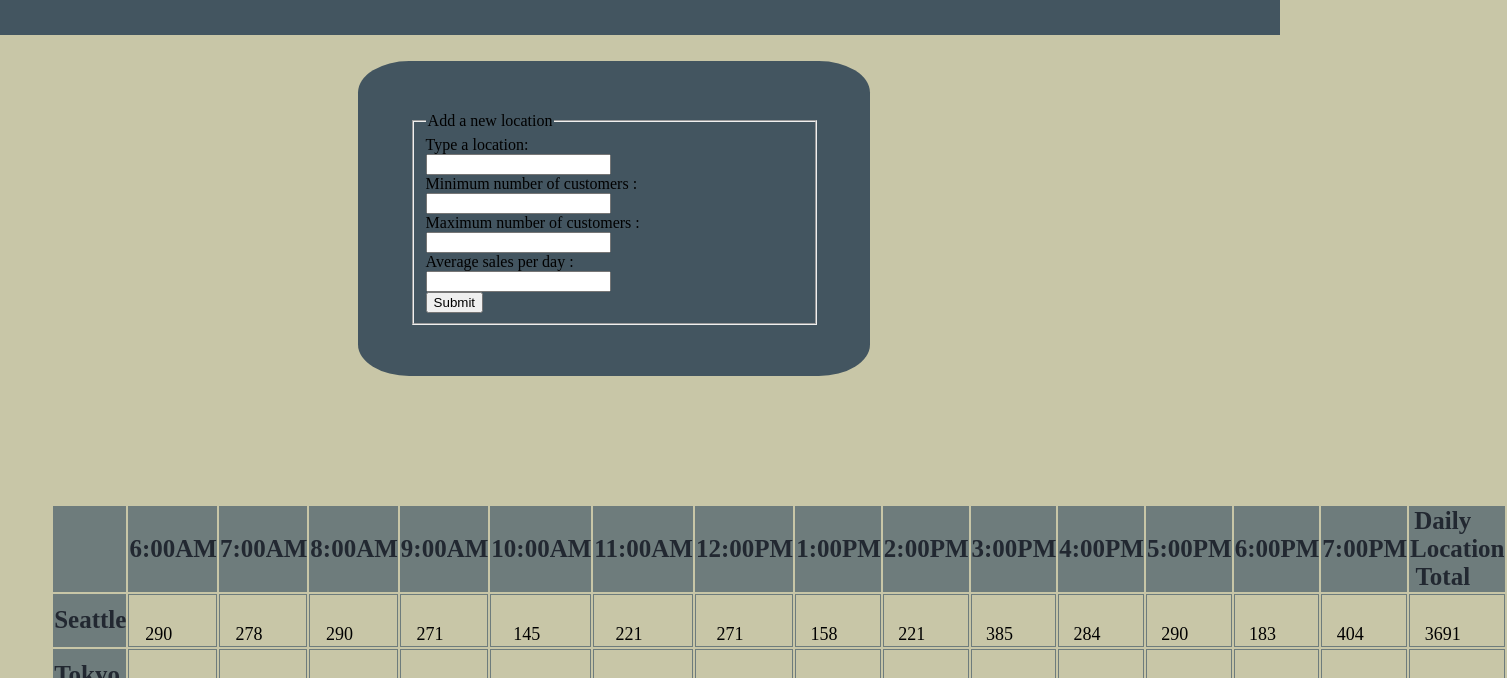
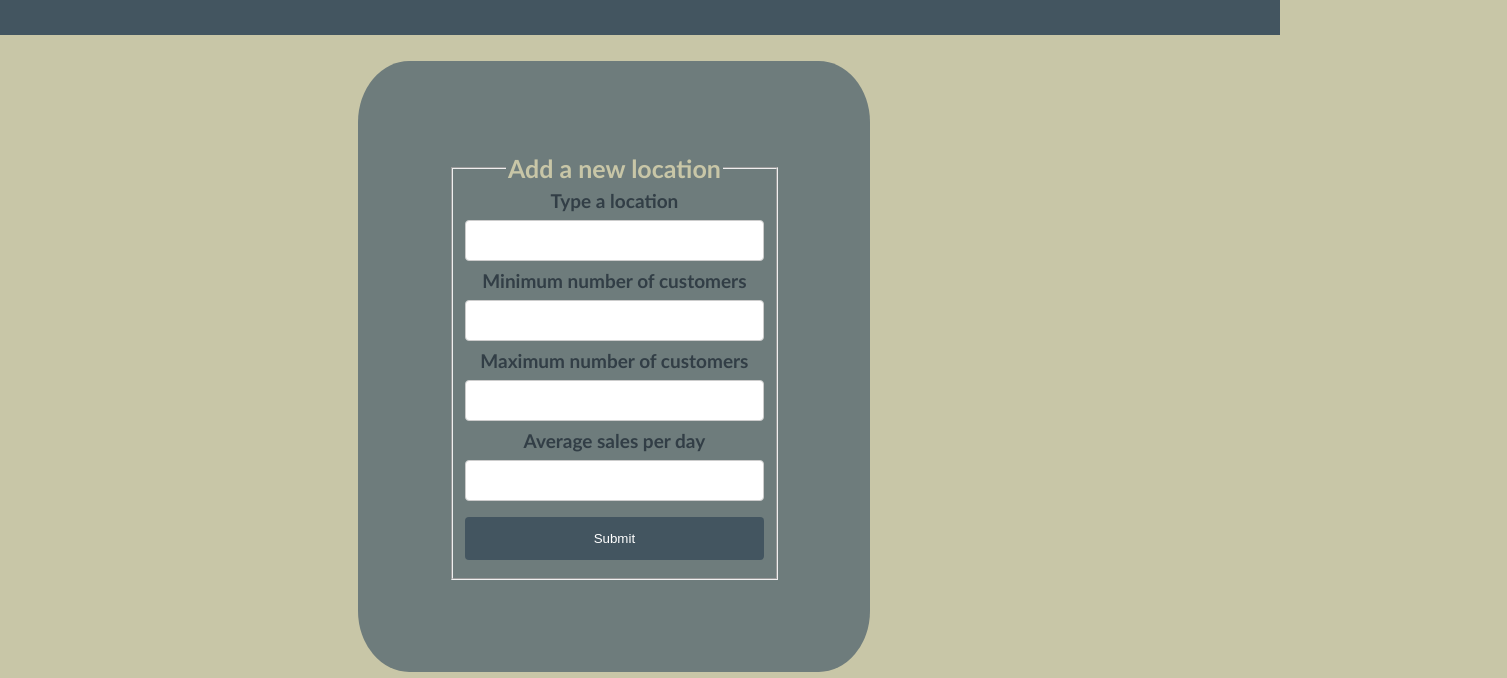
Before and after one commit to Miral-Alabdullah/cookie-stand, a plain HTML site: page sales.html in a window 1280 px wide. Shown: the part 122-800 px from the top of the page, 1507 px wide, since content can reach past the window. Drawn offline with Linux system fonts and the light colour scheme.

Commit message:
styling the form -2

```diff
--- a/CSS/style.css
+++ b/CSS/style.css
@@ -1,3 +1,4 @@
+
 *{
     box-sizing: border-box;
 }
@@ -82,7 +83,7 @@ section {
 .card{
     position: relative;
     width: 350px;
-    height: 250px;
+    height: 220px;
     margin: 1%;
     border: 2px solid #6e7c7c;
     padding: 1%;
--- a/CSS/style1.css
+++ b/CSS/style1.css
@@ -1,3 +1,4 @@
+
 *{
     box-sizing: border-box;
 }
@@ -57,7 +58,7 @@ body {
     margin:0%;
 }
 table {
-    padding-left: 4%;
+    padding-left: 2%;
     padding-top: 10%;
     width: 25%;
 }
@@ -107,10 +108,46 @@ img:hover {
     opacity: 0.3;
 }
 #newLocation{
-    background-color: #435560;
+    background-color: #6e7c7c;
     margin-top: 2%;
     margin-left: 28%;
     width: 40%;
     padding: 4%;
     border-radius: 10%;
+    text-align: center;
 }
+#title{
+    font-size: 25px;
+    text-align: center;
+    color:#c8c6a7;
+    font-weight: bold;
+    font-family:'Gill Sans', 'Gill Sans MT', Calibri, 'Trebuchet MS', sans-serif;
+}
+.label{
+    color: #323e46;
+    font-weight: bold;
+    font-size: 19px;
+    font-family:'Gill Sans', 'Gill Sans MT', Calibri, 'Trebuchet MS', sans-serif;
+}
+fieldset{
+    margin: 10%;
+}
+.input{
+    width: 100%;
+    padding: 12px 20px;
+    margin: 8px 0;
+    display: inline-block;
+    border: 1px solid #ccc;
+    border-radius: 4px;
+    box-sizing: border-box;
+}
+#submit{
+    width: 100%;
+    background-color: #435560;
+    color: white;
+    padding: 14px 20px;
+    margin: 8px 0;
+    border: none;
+    border-radius: 4px;
+    cursor: pointer;
+}
--- a/sales.html
+++ b/sales.html
@@ -1,3 +1,4 @@
+
 <!DOCTYPE html>
 <html lang="en">
 <head>
@@ -26,24 +27,24 @@
 
             <form id="newLocation" name="located">
                 <fieldset>
-                    <legend>Add a new location</legend>
-                      <label for="locationField">Type a location: </label>
+                    <legend id="title">Add a new location</legend>
+                      <label for="locationField" class="label">Type a location </label>
                       <br>
-                      <input type="text" id="locationField" name="loca">
+                      <input type="text" id="locationField" name="loca" class="input">
                       <br>
-                      <label for="minField">Minimum number of customers :</label>
+                      <label for="minField" class="label">Minimum number of customers </label>
                       <br>
-                      <input type="text" id="minField" name="min">
+                      <input type="text" id="minField" name="min" class="input">
                       <br>
-                      <label for="maxField">Maximum number of customers :</label>
+                      <label for="maxField" class="label">Maximum number of customers </label>
                       <br>
-                      <input type="text" id="maxField" name="max">
+                      <input type="text" id="maxField" name="max" class="input">
                       <br>
-                      <label for="avgField">Average sales per day :</label>
+                      <label for="avgField" class="label">Average sales per day </label>
                       <br>
-                      <input type="text" id="avgField" name="avg">
+                      <input type="text" id="avgField" name="avg" class="input">
                       <br>
-                     <input type="submit" value="Submit">
+                     <input type="submit" value="Submit" id="submit">
                     </fieldset>
             </form>
 
```
Also changed, not shown: index.html (+1 -0 lines).
